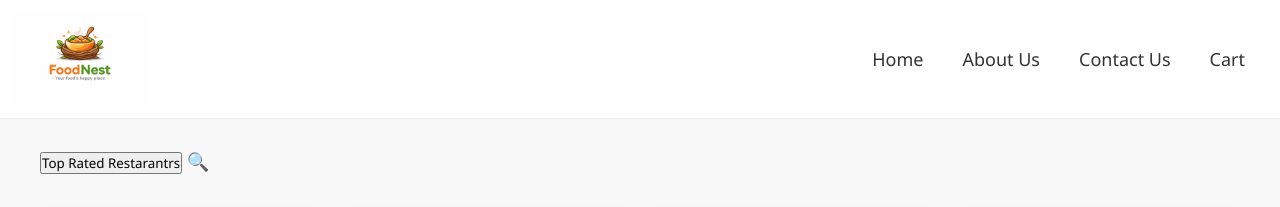
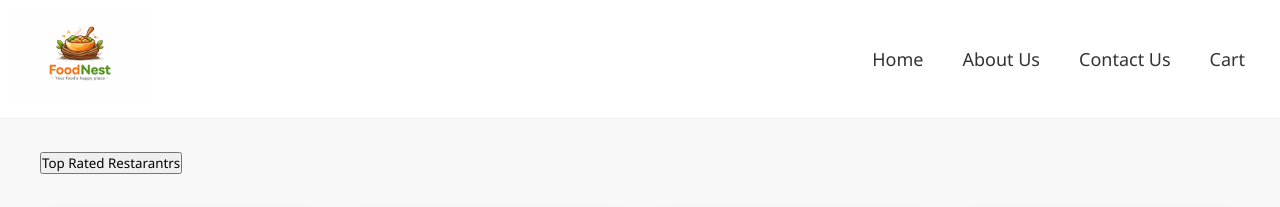
Before and after one commit to mounika-2510/FoodNest, a React (Vite) app: page / in a window 1280 px wide. Shown: the top 207 px of the page. Built offline with nearby package versions, Linux system fonts and the light colour scheme.

Commit message:
Comment out search icon in .search class
Comment out the search icon content in CSS.

```diff
--- a/index.css
+++ b/index.css
@@ -61,7 +61,7 @@ body {
   font-weight: 500;
 }
 .search::after {
-  content: " 🔍";
+  /* content: " 🔍"; */
   font-size: 18px;
 }
 /* Res container (Grid) */
```
